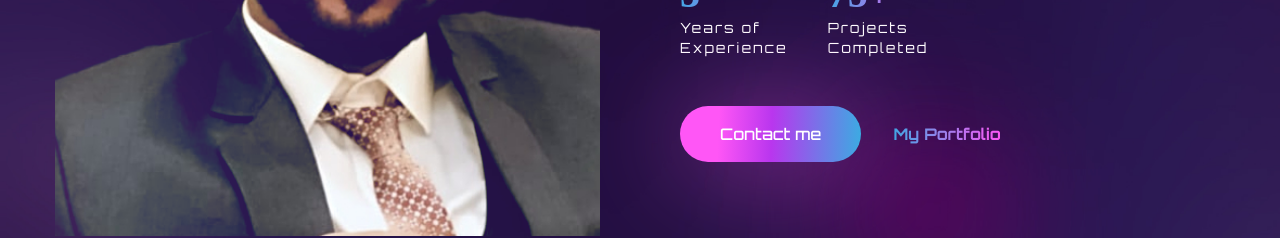
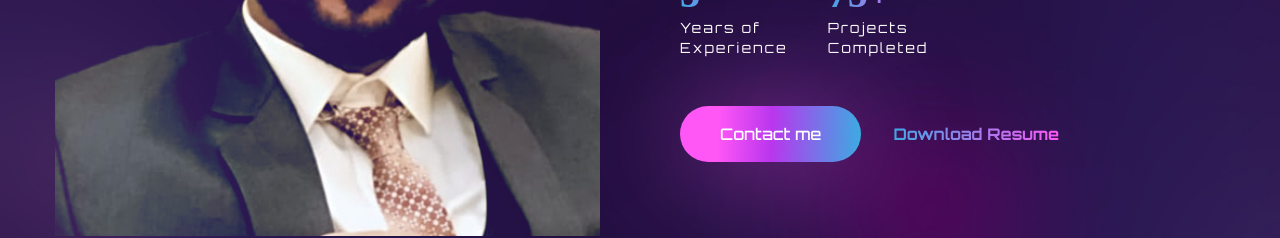
Before and after one commit to developermaroof/My_Personal_Portfolio, a React (Create React App) app: page / in a window 1280 px wide. Shown: the part 1220-1458 px from the top of the page. Built offline with nearby package versions, Linux system fonts and the light colour scheme; a web font is replaced by a local one.

Commit message:
Added Resume

```diff
--- a/src/components/About.jsx
+++ b/src/components/About.jsx
@@ -61,9 +61,13 @@ const About = () => {
               <Link to="contact" smooth={true} duration={500}>
                 <button className="btn btn-lg">Contact me</button>
               </Link>
-              <Link to="portfolio" smooth={true} duration={500} className="text-gradient btn-link">
-                My Portfolio
-              </Link>
+              <a
+                href="/Resume.pdf"
+                download
+                className="text-gradient btn-link"
+              >
+                Download Resume
+              </a>
             </div>
           </motion.div>
         </div>
```
Also changed, not shown: 1 other file (tests, documents, lock files or other folders).
